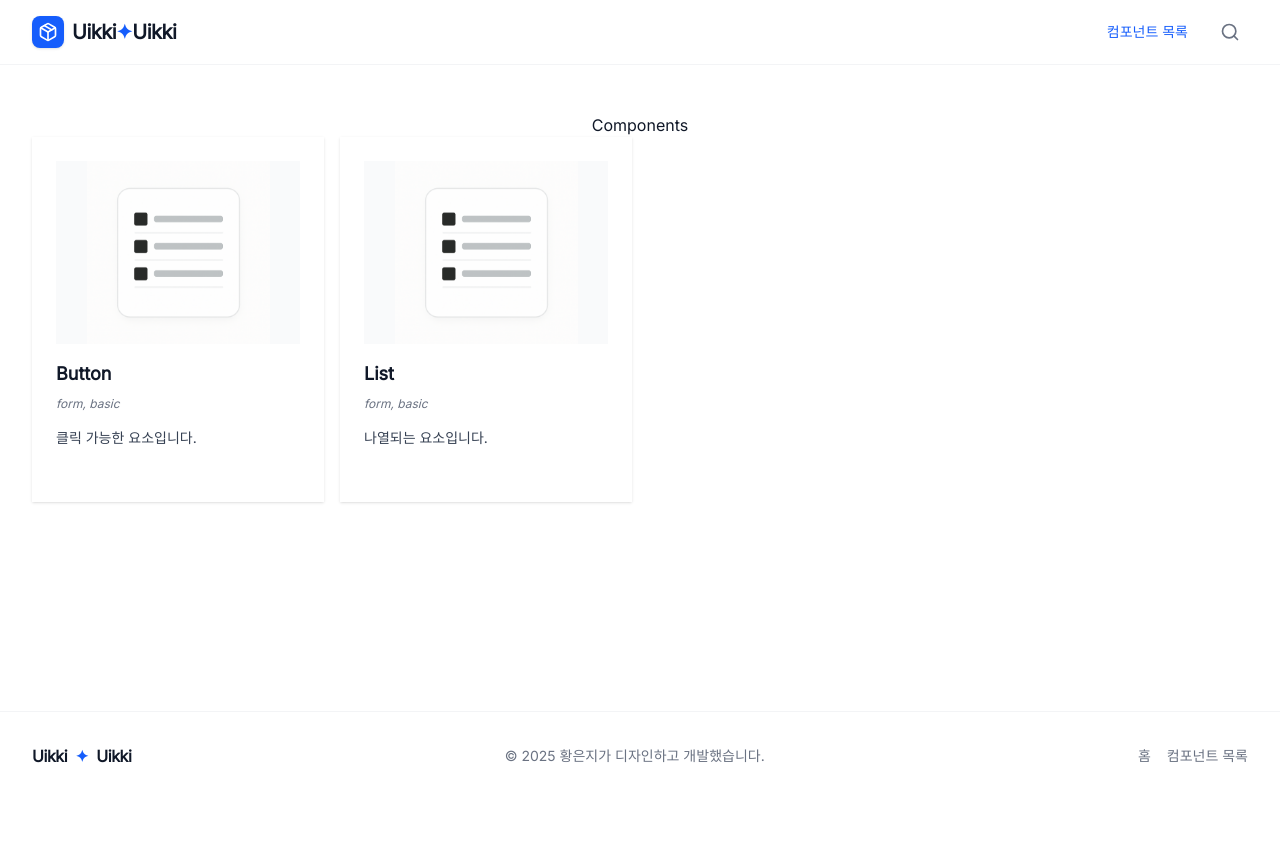
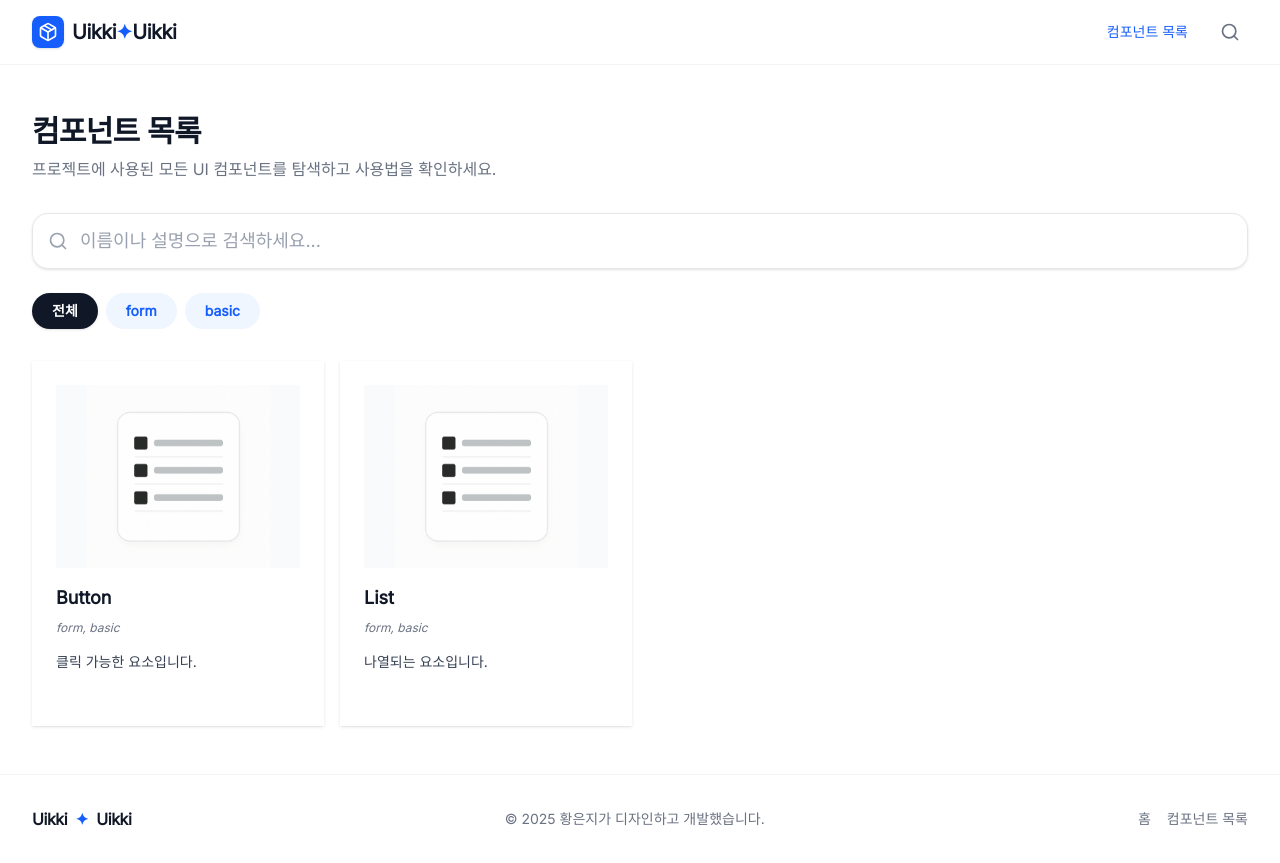
Before and after one commit to dmswl6310/comp_plus, a React (Vite) app: page /components in a window 1280 px wide. Before the commit the page ends 800 px from the top, so only its background shows below. Built offline with nearby package versions, Linux system fonts and the light colour scheme.

Commit message:
feat: 컴포넌트 목록 검색 및 필터링 기능 추가 및 UI 개선
- Components: 검색어 및 태그 기반 컴포넌트 필터링 기능 구현

- PageTitle: 설명(description) prop 추가 및 스타일 개선

- LazyCard: 스켈레톤 UI(로딩 상태) 추가 패턴 개선

```diff
--- a/src/components/LazyCard.tsx
+++ b/src/components/LazyCard.tsx
@@ -7,8 +7,20 @@ const LazyCard = ({ children }: { children: React.ReactNode }) => {
   });
 
   return (
-    <div ref={ref}>
-      {inView ? children : <div className="h-[300px] rounded-lg bg-gray-50" />}
+    <div ref={ref} className="h-full w-full">
+      {inView ? (
+        children
+      ) : (
+        <div className="flex aspect-[4/5] flex-col gap-4 bg-white p-6 shadow-sm rounded-lg border border-gray-50 animate-pulse">
+          <div className="aspect-[4/3] w-full rounded-md bg-gray-100" />
+          <div className="h-6 w-1/2 rounded bg-gray-100" />
+          <div className="h-3 w-1/4 rounded bg-gray-100" />
+          <div className="space-y-2 mt-auto">
+             <div className="h-3 w-full rounded bg-gray-50" />
+             <div className="h-3 w-5/6 rounded bg-gray-50" />
+          </div>
+        </div>
+      )}
     </div>
   );
 };
--- a/src/components/common/PageTitle.tsx
+++ b/src/components/common/PageTitle.tsx
@@ -1,7 +1,8 @@
-const PageTitle = ({ title }: { title: string }) => {
+const PageTitle = ({ title, description }: { title: string; description?: string }) => {
   return (
-    <div className="flex items-center justify-center">
-      <h1>{title}</h1>
+    <div className="flex flex-col gap-2 mb-8">
+      <h1 className="text-3xl font-bold tracking-tight text-gray-900">{title}</h1>
+      {description && <p className="text-gray-500">{description}</p>}
     </div>
   );
 };
--- a/src/pages/Components.tsx
+++ b/src/pages/Components.tsx
@@ -1,12 +1,98 @@
+import { useState, useMemo } from "react";
+import { Search, X } from "lucide-react";
 import PageTitle from "@/components/common/PageTitle";
 import ComponentList from "@/components/ComponentList";
 import { componentsData } from "@/data/componentsData";
 
 const Components = () => {
+  const [searchQuery, setSearchQuery] = useState("");
+  const [selectedTag, setSelectedTag] = useState<string | null>(null);
+
+  // 모든 컴포넌트에서 고유한 태그 추출
+  const availableTags = useMemo(() => {
+    const tags = componentsData.flatMap((c) => c.tags || []);
+    return Array.from(new Set(tags));
+  }, []);
+
+  const filteredComponents = useMemo(() => {
+    return componentsData.filter((comp) => {
+      const matchSearch =
+        comp.name.toLowerCase().includes(searchQuery.toLowerCase()) ||
+        comp.description.toLowerCase().includes(searchQuery.toLowerCase());
+
+      const matchTag = selectedTag ? comp.tags?.includes(selectedTag) : true;
+
+      return matchSearch && matchTag;
+    });
+  }, [searchQuery, selectedTag]);
+
   return (
-    <div>
-      <PageTitle title="Components" />
-      <ComponentList items={componentsData} />
+    <div className="animate-fade-up">
+      <PageTitle
+        title="컴포넌트 목록"
+        description="프로젝트에 사용된 모든 UI 컴포넌트를 탐색하고 사용법을 확인하세요."
+      />
+
+      <div className="mb-8 flex flex-col gap-6">
+        <div className="relative">
+          <div className="pointer-events-none absolute inset-y-0 left-0 flex items-center pl-4">
+            <Search size={20} className="text-gray-400" />
+          </div>
+          <input
+            type="text"
+            className="block w-full rounded-2xl border-0 py-4 pl-12 pr-12 text-gray-900 shadow-sm ring-1 ring-inset ring-gray-200 placeholder:text-gray-400 focus:ring-2 focus:ring-inset focus:ring-blue-600 sm:text-lg sm:leading-6 transition-shadow"
+            placeholder="이름이나 설명으로 검색하세요..."
+            value={searchQuery}
+            onChange={(e) => setSearchQuery(e.target.value)}
+          />
+          {searchQuery && (
+            <button
+              onClick={() => setSearchQuery("")}
+              className="absolute inset-y-0 right-0 flex items-center pr-4 text-gray-400 hover:text-gray-900 transition-colors"
+            >
+              <X size={20} />
+            </button>
+          )}
+        </div>
+
+        <div className="flex flex-wrap gap-2">
+          <button
+            onClick={() => setSelectedTag(null)}
+            className={`rounded-full px-5 py-2 text-sm font-semibold transition-all ${
+              selectedTag === null
+                ? "bg-gray-900 text-white shadow-sm"
+                : "bg-gray-100 text-gray-600 hover:bg-gray-200"
+            }`}
+          >
+            전체
+          </button>
+          {availableTags.map((tag) => (
+            <button
+              key={tag}
+              onClick={() => setSelectedTag(tag)}
+              className={`rounded-full px-5 py-2 text-sm font-semibold transition-all ${
+                selectedTag === tag
+                  ? "bg-blue-600 text-white shadow-sm"
+                  : "bg-blue-50 text-blue-600 hover:bg-blue-100"
+              }`}
+            >
+              {tag}
+            </button>
+          ))}
+        </div>
+      </div>
+
+      {filteredComponents.length > 0 ? (
+        <ComponentList items={filteredComponents} />
+      ) : (
+        <div className="flex flex-col items-center justify-center py-20 text-center bg-gray-50 rounded-2xl border border-dashed border-gray-200">
+          <div className="mb-4 flex h-16 w-16 items-center justify-center rounded-full bg-white text-gray-300 shadow-sm ring-1 ring-gray-100">
+            <Search size={32} />
+          </div>
+          <h3 className="text-lg font-medium text-gray-900">결과가 없습니다</h3>
+          <p className="mt-2 text-gray-500">다른 검색어나 태그를 선택해 보세요.</p>
+        </div>
+      )}
     </div>
   );
 };
```
